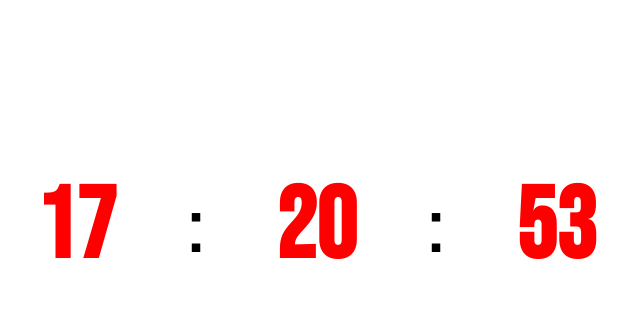
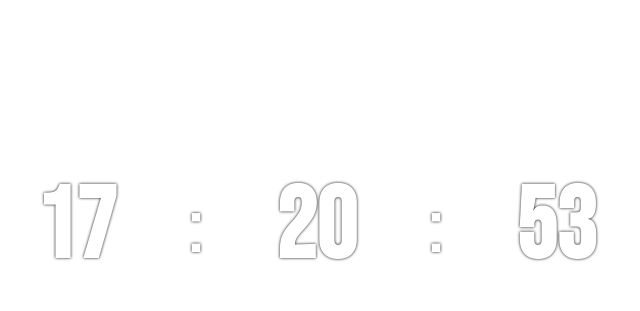
Before and after one commit to Artenk/clocky, a plain HTML site: page index.html in a window 1280 px wide. Shown: the part 172-483 px from the top of the page, without its empty margins (324-964 px from the left). Drawn offline with Linux system fonts and the light colour scheme.

Commit message:
Update style.css

```diff
--- a/style.css
+++ b/style.css
@@ -36,12 +36,17 @@
     align-items: center;
     font-size:100px;
     background: transparent;
-    color: red;
+    text-shadow: 0 0 3px black, 0 0 4px white;
+    color: white;
+
   }
 
   .colun {
     font-size: 80px;
     font-size: bold;
+    text-shadow: 0 0 3px black, 0 0 4px white;
+    color: white;
+
   }
   @media (max-width: 850px) {
     .clock-container {
```
